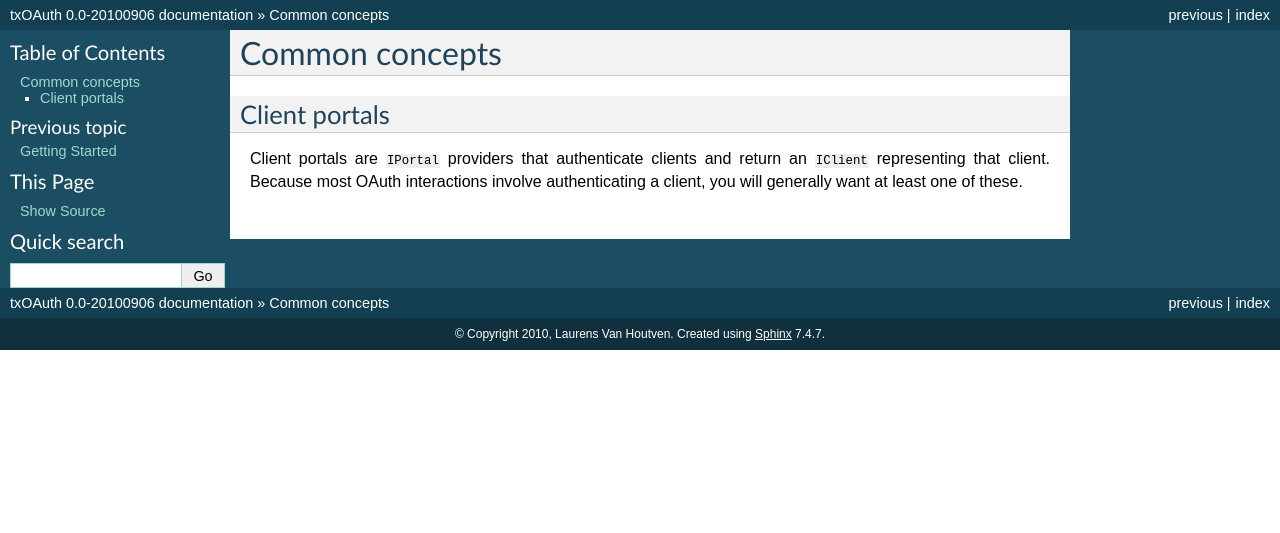
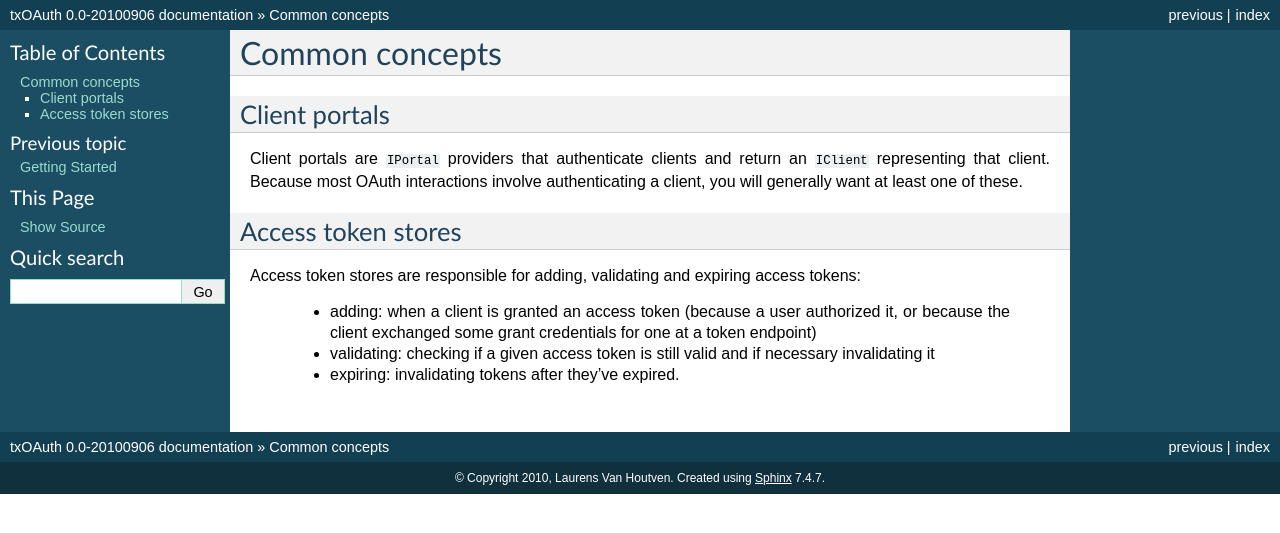
Before and after one commit to lvh/txoauth, a Sphinx documentation site: the page built from docs/common.rst, in a window 1280 px wide. Shown: the top 533 px of the page. Built offline with Sphinx 7.4.7, drawn with Linux system fonts in a browser that asks for light colours; pages that are not in the unit, such as notebooks, are missing from menus.

Commit message:
More documentations

```diff
--- a/docs/common.rst
+++ b/docs/common.rst
@@ -8,3 +8,16 @@ Client portals are ``IPortal`` providers that authenticate clients and return
 an ``IClient`` representing that client. Because most OAuth interactions
 involve authenticating a client, you will generally want at least one of
 these.
+
+Access token stores
+-------------------
+
+Access token stores are responsible for adding, validating and expiring access
+tokens:
+
+        - adding: when a client is granted an access token (because a user
+          authorized it, or because the client exchanged some grant
+          credentials for one at a token endpoint)
+        - validating: checking if a given access token is still valid and if
+          necessary invalidating it
+        - expiring: invalidating tokens after they've expired.
--- a/docs/index.rst
+++ b/docs/index.rst
@@ -13,6 +13,7 @@ Contents:
 
    gettingstarted.rst
    common.rst
+   authserver.rst
 
 Indices and tables
 ==================
```
